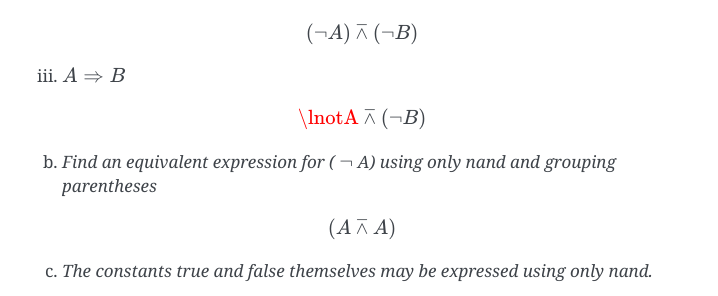
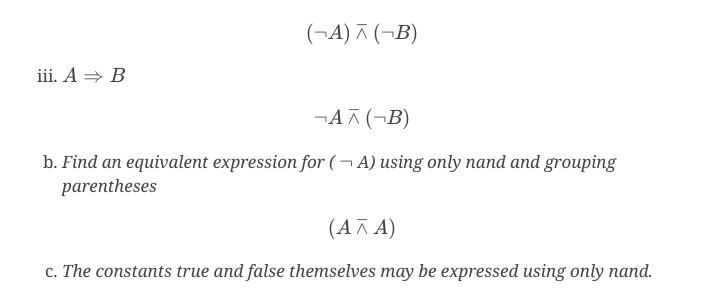
Before and after one commit to edi-spaghetti/mathematical-, a Sphinx documentation site: the page built from source/assignments/propositions_and_proofs.rst, in a window 1280 px wide and 900 px high, scrolled down 2122 px. Shown: the part 151-447 px from the top of the window, without its empty margins (388-1106 px from the left). Built offline with Sphinx 7.4.7, drawn with Linux system fonts in a browser that asks for light colours.

Commit message:
Fix typo

```diff
--- a/source/assignments/propositions_and_proofs.rst
+++ b/source/assignments/propositions_and_proofs.rst
@@ -187,7 +187,7 @@ ii) :math:`A \lor B`
 
 iii) :math:`A \Rightarrow B`
 
-.. math:: \lnotA \barwedge (\lnot B)
+.. math:: \lnot A \barwedge (\lnot B)
 
 b) *Find an equivalent expression for (* :math:`\lnot` *A) using only nand and grouping parentheses*
 
```
